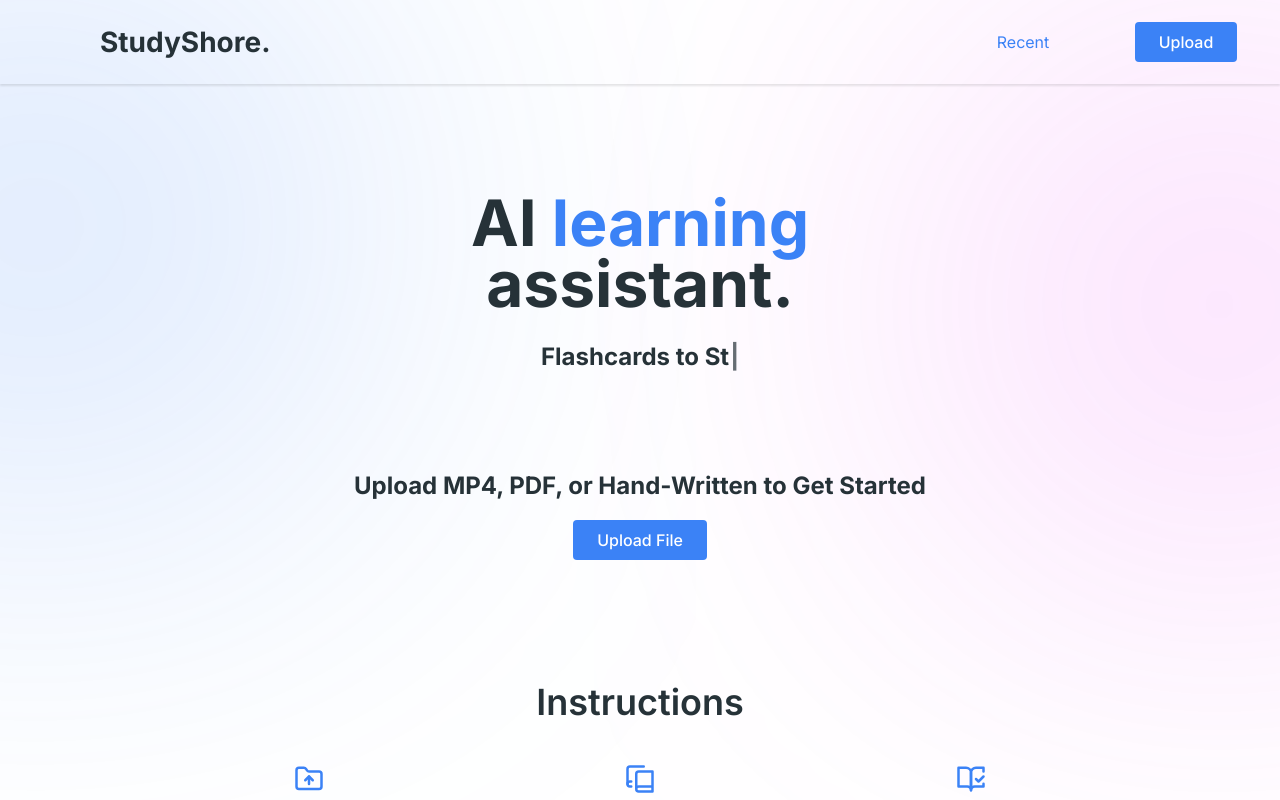
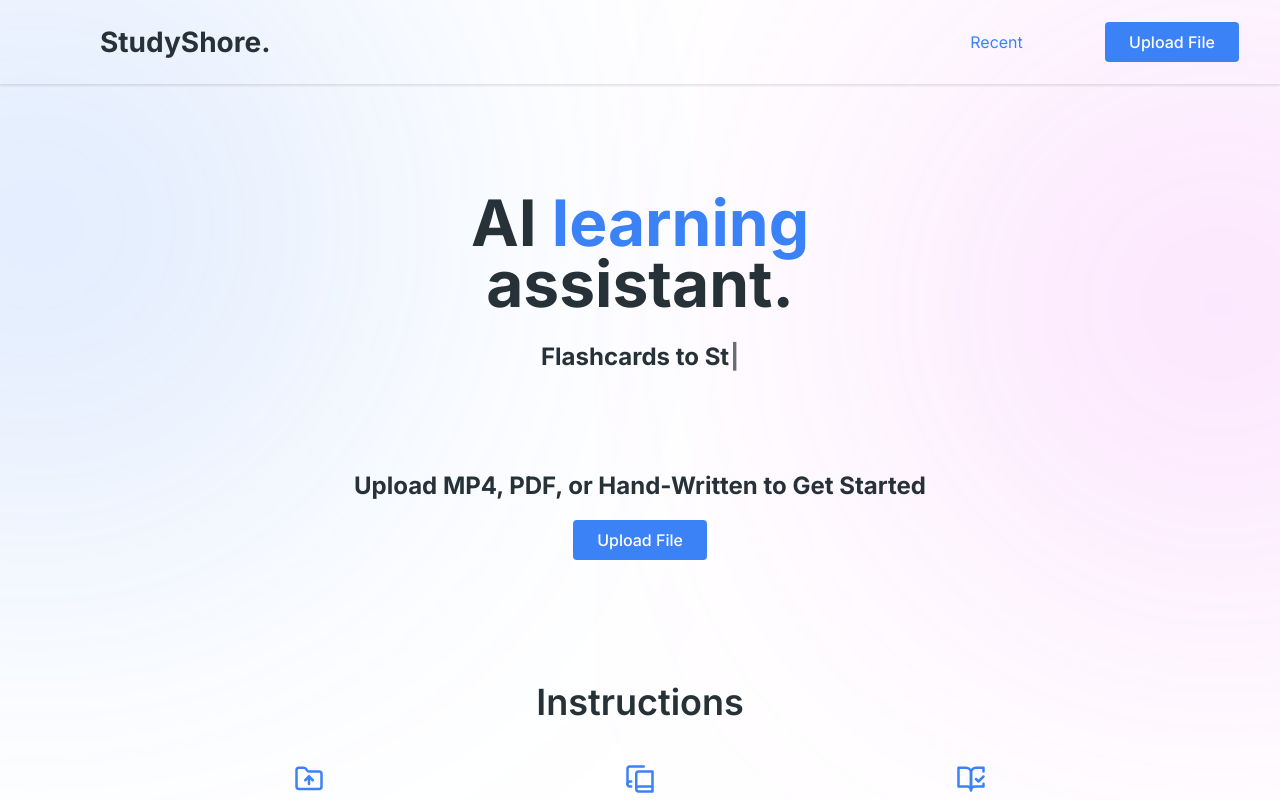
Before and after one commit to bubloo7/StudyShore, a Next.js app in the folder frontend/: page / in a window 1280 px wide. Shown: the top 800 px of the page. Built offline with nearby package versions, Linux system fonts and the light colour scheme.

Commit message:
Fixed minor errors on homepage

```diff
--- a/frontend/app/page.js
+++ b/frontend/app/page.js
@@ -23,6 +23,7 @@ const Home = () => {
             >
                 <Image
                     src={Blur}
+                    alt="blurry background image"
                     style={{
                         position: "absolute",
                         top: 0,
@@ -70,7 +71,7 @@ const Home = () => {
                         style={{ marginTop: "20px" }}
                         type="null"
                     >
-                        <label for="file-upload" class="custom-file-upload">
+                        <label htmlFor="file-upload" className="custom-file-upload">
                             Upload File
                         </label>
                         <Input
--- a/frontend/components/Header.jsx
+++ b/frontend/components/Header.jsx
@@ -46,7 +46,7 @@ const Header = () => {
                             legacyBehavior
                         >
                             <Button type="null" className="button-default">
-                                Upload
+                                Upload File
                             </Button>
                         </Link>
                     </Row>
```
